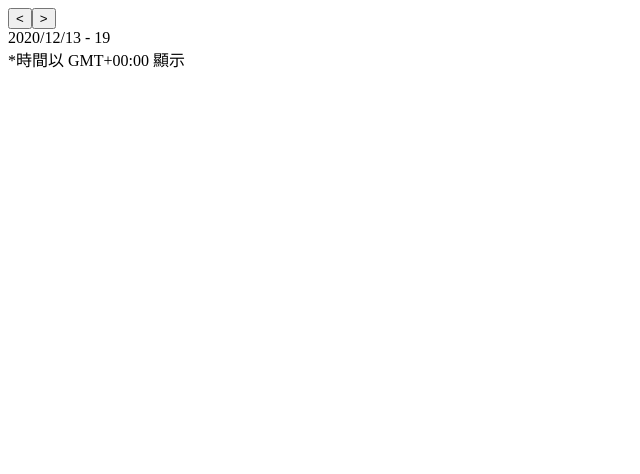
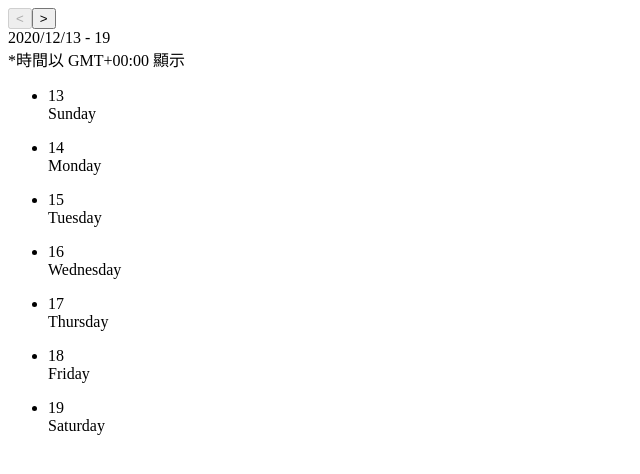
Before and after one commit to marshal604/at-schedule, a React (Create React App) app: page / in a window 1280 px wide. Shown: the top 474 px of the page, without its empty margins (0-640 px from the left). Built offline with nearby package versions, Linux system fonts and the light colour scheme.

Commit message:
feat: apply api of mock data

```diff
--- /dev/null
+++ b/src/api/schedule/schedule.ts
@@ -0,0 +1,43 @@
+import moment from 'moment-timezone';
+import { ScheduleListRequest, ScheduleList, ScheduleDateItem } from './schedule.model';
+
+export async function getScheduleList(request: ScheduleListRequest): Promise<ScheduleList> {
+  return Promise.resolve(mockData(moment.utc(request.start).format()));
+}
+
+export function mockData(start: string): ScheduleList {
+  const delay = 6;
+  const days = 4;
+  const even = Array(6)
+    .fill(undefined)
+    .map((_, i) => i * 2 + delay);
+  const odd = Array(3)
+    .fill(undefined)
+    .map((_, i) => i * 2 + 1 + delay);
+  const setRandomData = (list: ScheduleDateItem[], ref: number[]) => {
+    const today = moment.utc(moment().format('YYYY/MM/DD'));
+    Array(days)
+      .fill(ref)
+      .forEach((v: number[], i) => {
+        const t = moment(start).clone().add(i, 'days').utc();
+        if (t.isBefore(today)) {
+          return;
+        }
+        v.forEach((time) => {
+          const k = t.clone().add(time, 'hours').utc();
+          list.push({
+            start: k.format('YYYY-MM-DDTHH:mm:ss') + 'Z',
+            end: k.add(1, 'hours').format('YYYY-MM-DDTHH:mm:ss') + 'Z'
+          });
+        });
+      });
+  };
+  const available: ScheduleDateItem[] = [];
+  const booked: ScheduleDateItem[] = [];
+  setRandomData(available, even);
+  setRandomData(booked, odd);
+  return {
+    available,
+    booked
+  };
+}
--- a/src/modules/schedule/components/ScheduleContent/ScheduleContent.model.ts
+++ b/src/modules/schedule/components/ScheduleContent/ScheduleContent.model.ts
@@ -1,4 +1,4 @@
-import { ScheduleData } from 'src/modules/schedule/containers/Schedule/Schedule.model';
+import { ScheduleItem } from 'src/modules/schedule/containers/Schedule/Schedule.model';
 export interface ScheduleContentProps {
-  data: ScheduleData;
+  data: Map<string, ScheduleItem[]>;
 }
--- a/src/modules/schedule/components/ScheduleContent/ScheduleContent.tsx
+++ b/src/modules/schedule/components/ScheduleContent/ScheduleContent.tsx
@@ -5,17 +5,17 @@ import moment from 'moment-timezone';
 import { ScheduleContentProps } from './ScheduleContent.model';
 
 const ScheduleContent: FunctionComponent<ScheduleContentProps> = (props) => {
-  const days = ['Sunday', 'Monday', 'Tuesday', 'Thursday', 'Friday', 'Saturday'];
+  const days = ['Sunday', 'Monday', 'Tuesday', 'Wednesday', 'Thursday', 'Friday', 'Saturday'];
   return (
     <div>
-      {Object.entries(props.data).map(([key, value], index) => (
-        <ul>
+      {Array.from(props.data.entries()).map(([key, value], index) => (
+        <ul key={key}>
           <li>
-            <div>{moment(key).date()}</div>
+            <div>{moment(key).format('DD')}</div>
             <div>{days[index]}</div>
           </li>
           {value.map((time) => (
-            <li>{time}</li>
+            <li key={time.start}>{moment(time.start).format('HH:mm')}</li>
           ))}
         </ul>
       ))}
--- a/src/modules/schedule/containers/Schedule/Schedule.tsx
+++ b/src/modules/schedule/containers/Schedule/Schedule.tsx
@@ -2,28 +2,31 @@ import React, { Component } from 'react';
 
 import moment from 'moment-timezone';
 
-import { ScheduleState } from './Schedule.model';
+import { ScheduleItem, ScheduleState } from './Schedule.model';
 import ScheduleHeader from 'src/modules/schedule/components/ScheduleHeader/ScheduleHeader';
 import ScheduleContent from 'src/modules/schedule/components/ScheduleContent/ScheduleContent';
 import style from './Schedule.module.scss';
+import { getScheduleList } from 'src/api/schedule/schedule';
 export default class Schedule extends Component<{}, ScheduleState> {
   state: ScheduleState = {
     start: this.initStartDate(),
-    data: {}
+    data: new Map<string, ScheduleItem[]>(),
+    disablePrev: true
   };
 
   componentDidMount() {
     this.fetchData();
   }
 
-  componentDidUpdate() {
-    this.fetchData();
-  }
-
   render() {
     return (
       <div className={style.layout}>
-        <ScheduleHeader next={() => this.onNext()} prev={() => this.onPrev()} date={this.getSchedulePeriod()} />
+        <ScheduleHeader
+          disablePrev={this.state.disablePrev}
+          next={() => this.onNext()}
+          prev={() => this.onPrev()}
+          date={this.getSchedulePeriod()}
+        />
         <ScheduleContent data={this.state.data} />
       </div>
     );
@@ -31,19 +34,38 @@ export default class Schedule extends Component<{}, ScheduleState> {
 
   onNext() {
     const startDate = moment(this.state.start).add(7, 'days').format();
-    this.setState({
-      start: startDate
-    });
+    this.setState(
+      {
+        start: startDate,
+        disablePrev: false
+      },
+      () => {
+        this.fetchData();
+      }
+    );
   }
 
   onPrev() {
-    const startDate = moment(this.state.start).subtract(7, 'days').format();
-    this.setState({
-      start: startDate
+    const start = moment(this.state.start).clone().subtract(7, 'days');
+    this.setState(
+      {
+        start: start.format(),
+        disablePrev: start.isSame(moment().startOf('weeks'))
+      },
+      () => {
+        this.fetchData();
+      }
+    );
+  }
+
+  fetchData() {
+    getScheduleList({ start: moment(this.state.start).format('YYYY/MM/DD') }).then((data) => {
+      let result = data.available.concat(data.booked.map((item) => ({ ...item, booked: true })));
+      this.setState({
+        data: this.parseTime(result)
+      });
     });
   }
-
-  fetchData() {}
 
   private initStartDate(): string {
     const date = moment().startOf('weeks').format();
@@ -61,4 +83,50 @@ export default class Schedule extends Component<{}, ScheduleState> {
     }
     return `${start.format('YYYY/MM/DD')} - ${end.format(format)}`;
   }
+
+  private parseTime(data: ScheduleItem[]): Map<string, ScheduleItem[]> {
+    const start = moment(this.state.start);
+    const result = new Map<string, ScheduleItem[]>(
+      Array(7)
+        .fill([])
+        .map((value, index) => [start.clone().add(index, 'days').format('YYYY/MM/DD'), value])
+    );
+    data
+      .reduce((pre: ScheduleItem[], cur) => pre.concat(this.chunkTime(cur, { interval: 30, unit: 'minutes' })), [])
+      .map((item) => this.timezone(item))
+      .sort((a, b) => (moment(a.start).isAfter(moment(b.start)) ? 1 : -1))
+      .forEach((item) => {
+        const [date] = item.start.replace(/-/g, '/').split('T');
+        // avoid time zone cross day
+        if (!result.has(date)) {
+          return;
+        }
+        result.set(date, (result.get(date) ?? []).concat(item));
+      });
+    return result;
+  }
+
+  private timezone(data: ScheduleItem): ScheduleItem {
+    return {
+      ...data,
+      start: moment(data.start).format(),
+      end: moment(data.end).format()
+    };
+  }
+
+  private chunkTime(data: ScheduleItem, option: { interval: number; unit: 'minutes' }): ScheduleItem[] {
+    const result: ScheduleItem[] = [];
+    let start = moment(data.start);
+    const end = moment(data.end);
+    while (start.isBefore(end)) {
+      const clone = start.clone().add(option.interval, option.unit);
+      result.push({
+        booked: data.booked,
+        start: start.format(),
+        end: clone.format()
+      });
+      start = clone;
+    }
+    return result;
+  }
 }
```
Also changed, not shown: src/api/schedule/schedule.model.ts (added, +13 -0 lines), src/modules/schedule/containers/Schedule/Schedule.model.ts (+2 -6 lines).
